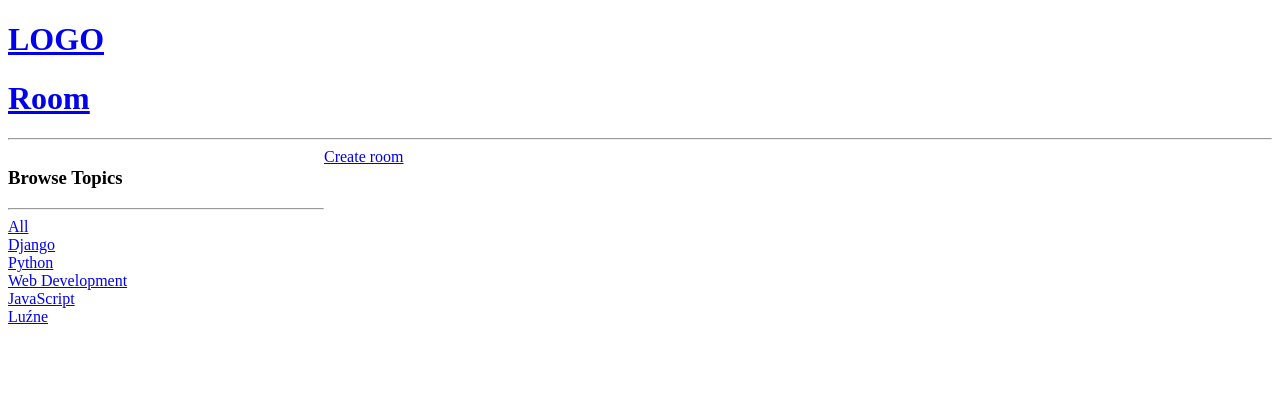
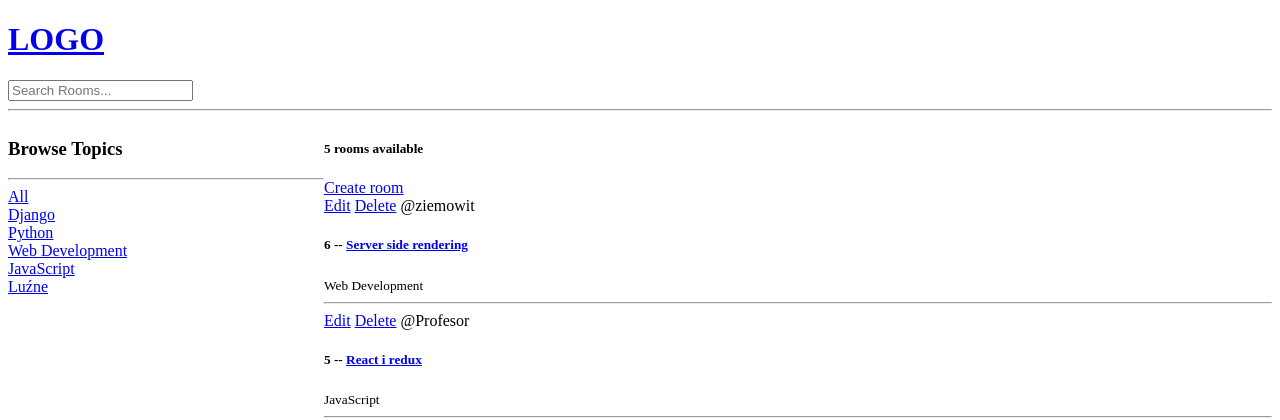
Before and after one commit to ziemowitprzebitkowski/django-project, a Django app: page / in a window 1280 px wide. Shown: the top 420 px of the page. Run offline with Django 3.2, Linux system fonts and the light colour scheme; data comes from the database, SQL or seed files in the repository; both versions use the stored data as it was after the commit.

Commit message:
[add-search] apply query param search for topics

```diff
--- a/chat-project/base/templates/base/home.html
+++ b/chat-project/base/templates/base/home.html
@@ -21,7 +21,7 @@
             {% endfor %}
     </div>
     <div>
-
+        <h5>{{room_count}} rooms available</h5>
         <a href="{% url 'create-room' %}">Create room</a>
         <div>
             {% for room in rooms %}
--- a/chat-project/base/views.py
+++ b/chat-project/base/views.py
@@ -1,13 +1,19 @@
 from django.shortcuts import render, redirect
+from django.db.models import Q
 from .models import Room, Topic
 from .forms import RoomForm
 
 
 def home(request):
-    q = request.GET.get('q')
-    rooms = Room.objects.filter(topic__name=q)
+    q = request.GET.get('q') if request.GET.get('q') is not None else ''
+    rooms = Room.objects.filter(
+        Q(topic__name__icontains=q) |
+        Q(name__icontains=q) |
+        Q(description__icontains=q)
+    )
+    room_count = rooms.count
     topics = Topic.objects.all()
-    context = {'rooms': rooms, 'topics': topics}
+    context = {'rooms': rooms, 'topics': topics, 'room_count': room_count}
     return render(request, 'base/home.html', context)
 
 
--- a/chat-project/templates/navbar.html
+++ b/chat-project/templates/navbar.html
@@ -1,8 +1,9 @@
 <a href="/">
     <h1>LOGO</h1>
 </a>
-<a href="/room">
-    <h1>Room</h1>
-</a>
+
+<form method="GET" action="{% url 'home' %}">
+    <input type="text" name="q" placeholder="Search Rooms..." />
+</form>
 
 <hr>
```
Also changed, not shown: chat-project/db.sqlite3.
